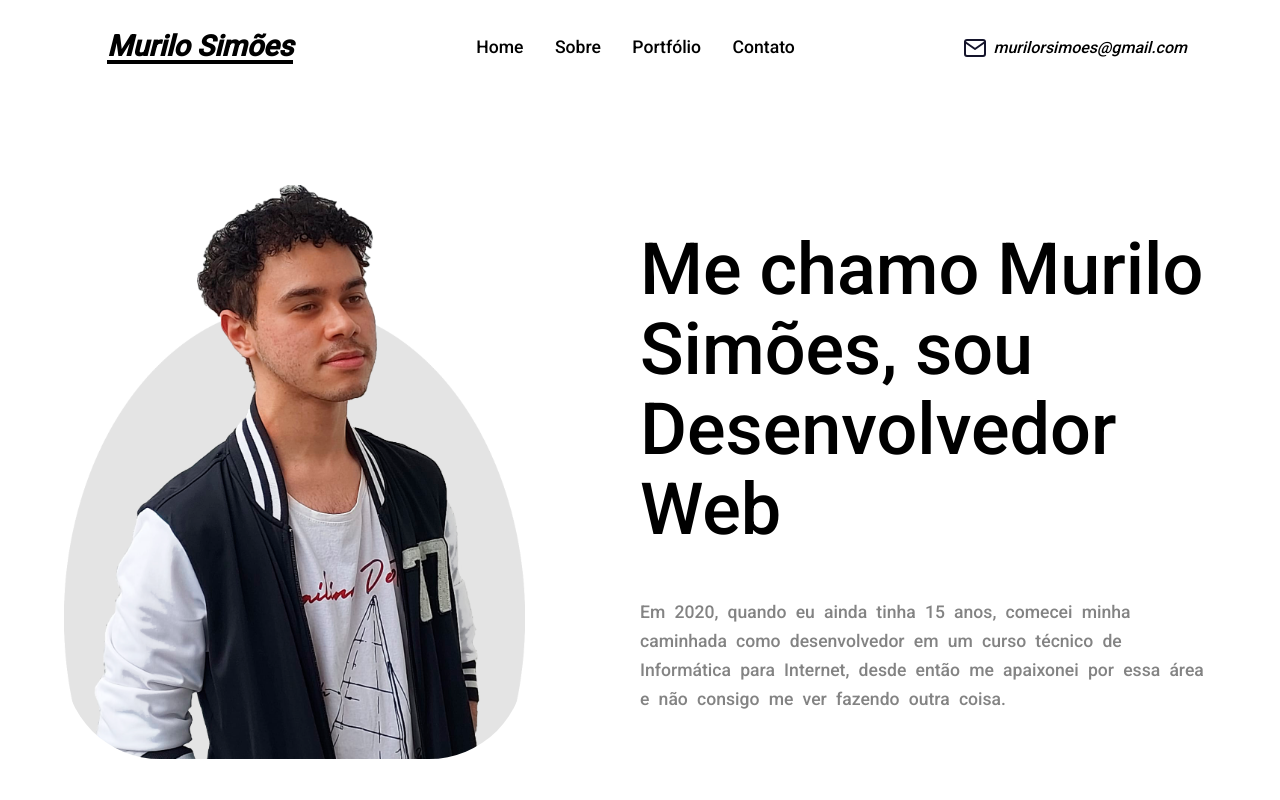
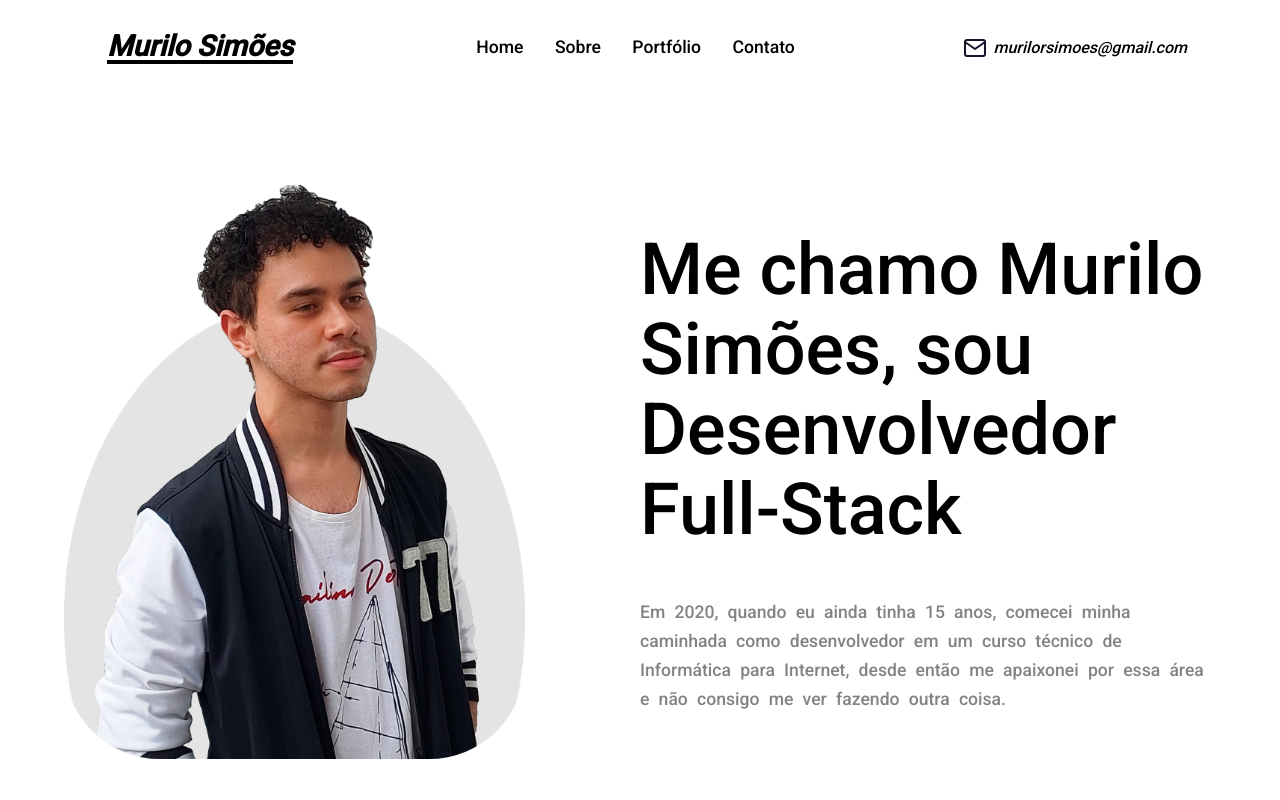
Before and after one commit to murilo-simoes/portfolio, a Next.js app: page /sobre in a window 1280 px wide. Shown: the top 800 px of the page. Built offline with nearby package versions, Linux system fonts and the light colour scheme.

Commit message:
Update index.tsx

```diff
--- a/src/components/Introduction/index.tsx
+++ b/src/components/Introduction/index.tsx
@@ -13,7 +13,7 @@ const Introduction = () => {
           </WrapperImg>
           <WrapperText>
             <div>
-              <h1>Me chamo Murilo Simões, sou Desenvolvedor Web</h1>
+              <h1>Me chamo Murilo Simões, sou Desenvolvedor Full-Stack</h1>
               <p>
                 Em 2020, quando eu ainda tinha 15 anos, comecei minha caminhada
                 como desenvolvedor em um curso técnico de Informática para
```
